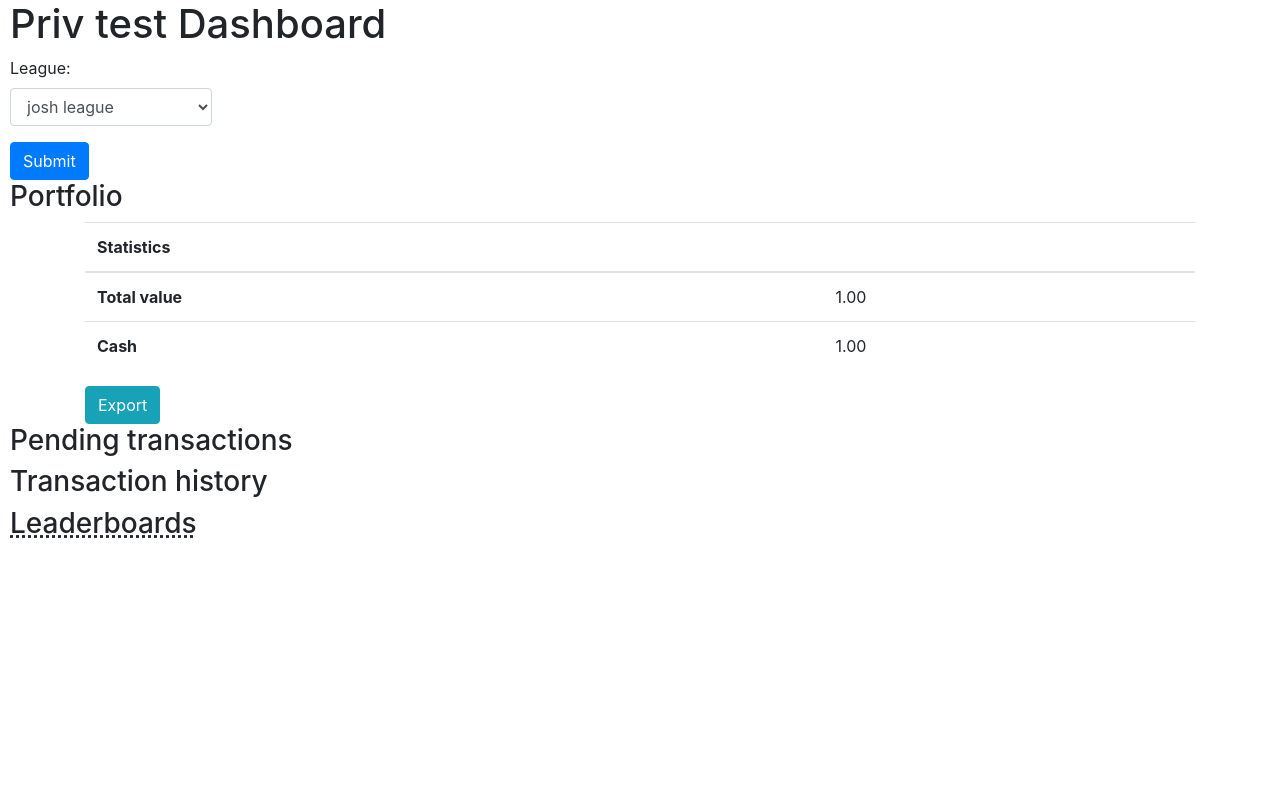
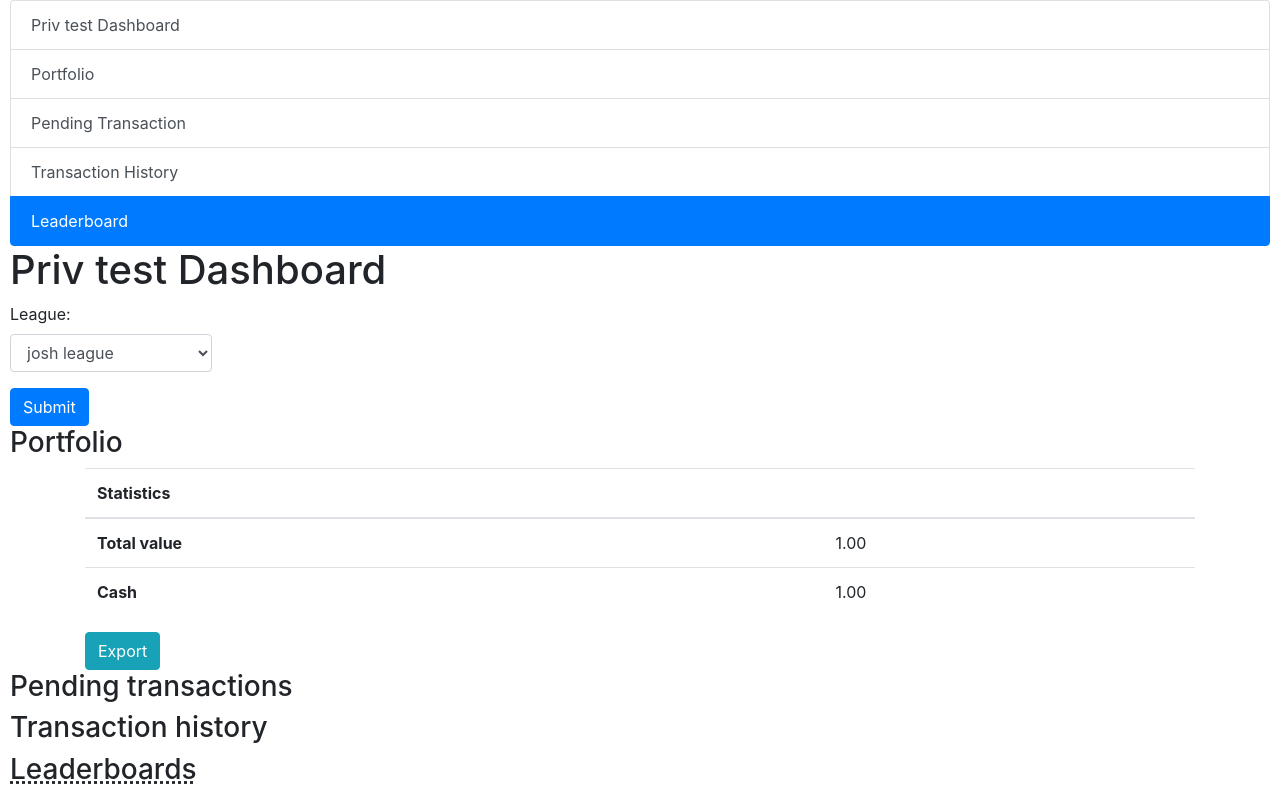
Before and after one commit to amalhotr/SMIL_project, a Django app: a page that uses templates/dashBoardLeague.html in a window 1280 px wide. Shown: the part 56-850 px from the top of the page. Before the commit the page ends 594 px from the top, so only its background shows below. Run offline with Django 3.2, Linux system fonts and the light colour scheme; a user stored in the database is signed in; data comes from the database, SQL or seed files in the repository; both versions use the stored data as it was after the commit; data that the repository does not hold is empty; parts of the project's set-up code (start-up, migrations or seed data) failed here and were passed over; some libraries are stand-ins or nearby versions.

Commit message:
Added scrollspy on dashboardLeague
Danny format this

```diff
--- a/templates/dashBoardLeague.html
+++ b/templates/dashBoardLeague.html
@@ -1,7 +1,15 @@
 {% extends "base_generic.html" %}
 
 {% block content %}
-	<h1>{{ league }} Dashboard</h1>
+<div id="list-example" class="list-group">
+	<a class="list-group-item list-group-item-action" href="#Top">{{league}} Dashboard</a>
+	<a class="list-group-item list-group-item-action" href="#Portfolio">Portfolio</a>
+	<a class="list-group-item list-group-item-action" href="#PT">Pending Transaction</a>
+	<a class="list-group-item list-group-item-action" href="#TH">Transaction History</a>
+	<a class="list-group-item list-group-item-action" href="#Leaderboard">Leaderboard</a>
+  </div>
+  <div data-spy="scroll" data-target="#list-example" data-offset="0" class="scrollspy-example">
+	<h1 id = "Top">{{ league }} Dashboard</h1>
 	{% load crispy_forms_tags %}
 	<form method="post">
 		{% csrf_token %}
@@ -13,7 +21,7 @@
 		</div>
 		<button type="submit" class="btn btn-primary">Submit</button>
 	</form>
-	<h3>Portfolio</h3>
+	<h3 id = "Portfolio">Portfolio</h3>
 	<div class="container">
 		<div class="row">
 			<div class="col">
@@ -71,7 +79,7 @@
 				{% endif %}
 		</div>
 
-	<h3>Pending transactions</h3>
+	<h3 id = "PT">Pending transactions</h3>
 	{% if pendingTransactions %}
 		<table class="table table-hover">
 			<thead>
@@ -105,7 +113,7 @@
 		</table>
 	{% endif %}
 
-	<h3>Transaction history</h3>
+	<h3 id = "TH">Transaction history</h3>
 	{% if transactionHistory %}
 		<table class="table table-hover">
 			<thead>
@@ -138,7 +146,7 @@
 			{% endfor %}
 		</table>
 	{% endif %}
-	<h3><abbr title="Use these standings to determine strategy">Leaderboards</abbr></h3>
+	<h3 id = "Leaderboard"><abbr title="Use these standings to determine strategy">Leaderboards</abbr></h3>
 	{% if position %}
 	<table class="table table-hover">
 		<thead>
@@ -158,5 +166,6 @@
 			{% endfor %}
 		</tbody>
 	</table>
+	</div>
 	{% endif %}
 {% endblock %}
```
Also changed, not shown: db.sqlite3.
